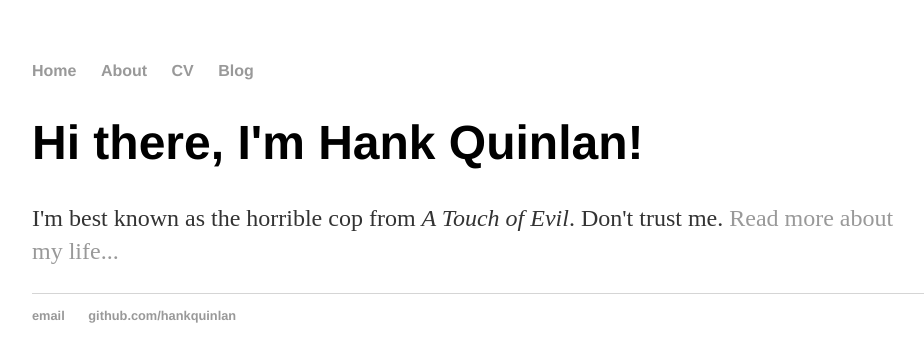
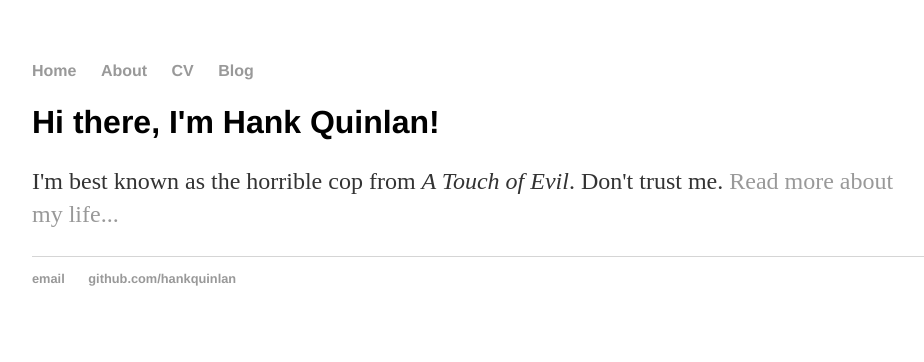
Before and after one commit to zishanyusuf/zishanyusuf.github.io, a Jekyll site: the page built from index.html, in a window 1280 px wide. Shown: the top 362 px of the page, without its empty margins (160-1084 px from the left). Built offline with Jekyll 4.4.1, drawn with Linux system fonts in a browser that asks for light colours.

Commit message:
Update main.css

```diff
--- a/css/main.css
+++ b/css/main.css
@@ -6,7 +6,7 @@ a:hover { text-decoration: underline; }
 p, ul { font-size: 1.5em; line-height: 1.4em; color: #333; }
 
 h1, h2, h3, h4 { font-family: 'Helvetica', 'Arial', 'Sans-Serif'; }
-h1 { font-size: 3.0em;  }
+h1 { font-size: 2.0em;  }
 h2 { font-size: 3.0em; }
 h3 { font-size: 1.0em; }
 h4 { font-size: 1.9em; }
```
